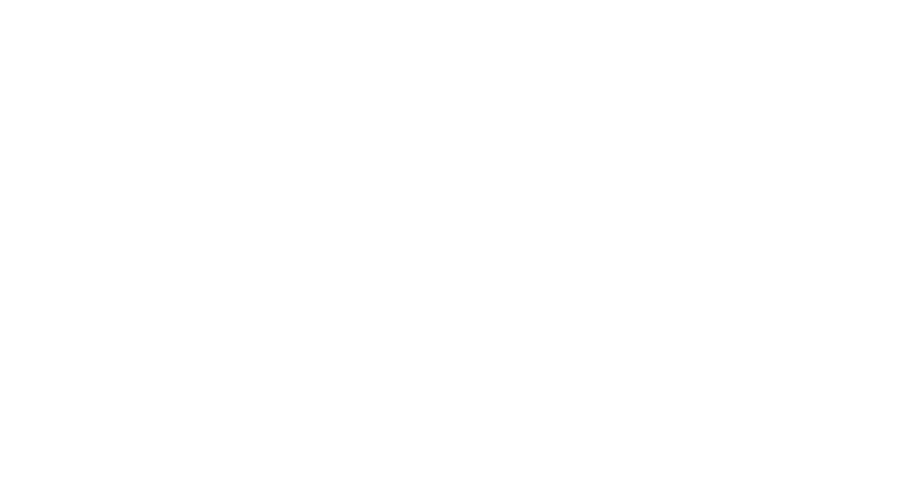
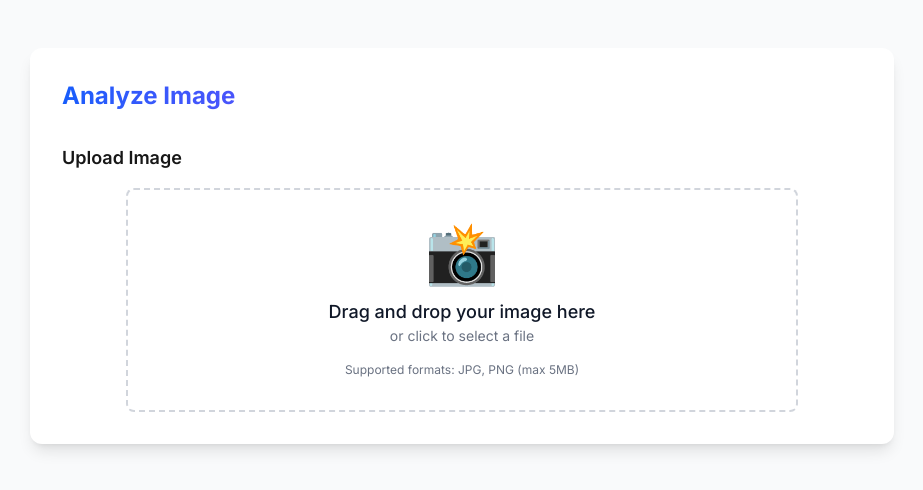
Before and after one commit to Barsaan/ProofSnap, a Next.js app: page /analyze in a window 1280 px wide. Before the commit this address had no page. Shown: the top 490 px of the page, without its empty margins (178-1101 px from the left). Built offline with nearby package versions, Linux system fonts and the light colour scheme.

Commit message:
fix: update analyze page to handle OCR internally

```diff
--- a/src/app/analyze/page.tsx
+++ b/src/app/analyze/page.tsx
@@ -1,48 +1,69 @@
 'use client';
 
-import { useState, useEffect } from 'react';
+import { useState, useCallback } from 'react';
 import { useRouter } from 'next/navigation';
 import Image from 'next/image';
-import OCRDisplay from '@/components/OCRDisplay';
+import ImageUploader from '@/components/ImageUploader';
+import { createWorker } from 'tesseract.js';
 
 export default function AnalyzePage() {
   const router = useRouter();
-  const [imageUrl, setImageUrl] = useState<string | null>(null);
-  const [ocrText, setOcrText] = useState<string>('');
-  const [isAnalyzing, setIsAnalyzing] = useState(true);
+  const [imageUrl, setImageUrl] = useState<string>('');
+  const [extractedText, setExtractedText] = useState<string>('');
+  const [isAnalyzing, setIsAnalyzing] = useState(false);
 
-  useEffect(() => {
-    const storedImage = sessionStorage.getItem('uploadedImage');
-    if (!storedImage) {
-      router.push('/');
-      return;
+  const handleImageUpload = useCallback(async (file: File) => {
+    const reader = new FileReader();
+    reader.onloadend = () => {
+      const result = reader.result as string;
+      setImageUrl(result);
+      performOCR(result);
+    };
+    reader.readAsDataURL(file);
+  }, []);
+
+  const performOCR = async (imageUrl: string) => {
+    try {
+      setIsAnalyzing(true);
+      const worker = await createWorker('eng');
+      const { data: { text } } = await worker.recognize(imageUrl);
+      await worker.terminate();
+      setExtractedText(text);
+    } catch (error) {
+      console.error('OCR Error:', error);
+      setExtractedText('Failed to extract text. Please try again.');
+    } finally {
+      setIsAnalyzing(false);
     }
-    setImageUrl(storedImage);
-  }, [router]);
-
-  const handleOCRComplete = (text: string) => {
-    setOcrText(text);
-    setIsAnalyzing(false);
   };
 
   const handleVerify = () => {
-    // Store OCR text in sessionStorage for the report page
-    sessionStorage.setItem('ocrText', ocrText);
-    router.push('/report');
+    if (imageUrl && extractedText) {
+      const params = new URLSearchParams({
+        image: imageUrl,
+        text: extractedText,
+      });
+      router.push(`/report?${params.toString()}`);
+    }
   };
-
-  if (!imageUrl) {
-    return null;
-  }
 
   return (
     <main className="min-h-screen bg-gray-50 py-12">
       <div className="max-w-4xl mx-auto px-4">
         <div className="bg-white rounded-xl shadow-lg p-8">
-          <h1 className="text-2xl font-bold text-gray-900 mb-6">Image Analysis</h1>
+          <h1 className="text-2xl font-bold bg-gradient-to-r from-blue-600 to-purple-600 bg-clip-text text-transparent mb-8">
+            Analyze Image
+          </h1>
 
-          <div className="grid grid-cols-1 md:grid-cols-2 gap-8">
+          <div className="space-y-8">
             <div>
+              <h2 className="text-lg font-semibold mb-4">Upload Image</h2>
+              <ImageUploader onImageUpload={handleImageUpload} />
+            </div>
+
+            {imageUrl && (
+              <div>
+                <h2 className="text-lg font-semibold mb-4">Preview</h2>
                 <div className="relative w-full h-64 mb-4">
                   <Image
                     src={imageUrl}
@@ -52,33 +73,34 @@
                   />
                 </div>
               </div>
+            )}
 
-            <div className="space-y-6">
+            {imageUrl && (
               <div>
                 <h2 className="text-lg font-semibold mb-2">OCR Results</h2>
                 {isAnalyzing ? (
-                  <OCRDisplay imageUrl={imageUrl} onOCRComplete={handleOCRComplete} />
+                  <div className="animate-pulse">
+                    <div className="h-4 bg-gray-200 rounded w-3/4 mb-2"></div>
+                    <div className="h-4 bg-gray-200 rounded w-1/2"></div>
+                  </div>
                 ) : (
                   <div className="bg-gray-50 rounded-lg p-4 h-64 overflow-y-auto">
                     <pre className="text-sm text-gray-700 whitespace-pre-wrap">
-                      {ocrText || 'No text detected'}
+                      {extractedText || 'No text detected'}
                     </pre>
                   </div>
                 )}
               </div>
+            )}
 
+            {imageUrl && extractedText && !isAnalyzing && (
               <button
                 onClick={handleVerify}
-                disabled={isAnalyzing}
-                className={`w-full px-6 py-3 rounded-lg font-medium text-white transition-colors
-                  ${isAnalyzing
-                    ? 'bg-gray-400 cursor-not-allowed'
-                    : 'bg-blue-600 hover:bg-blue-700'
-                  }`}
+                className="w-full bg-blue-600 text-white py-3 px-6 rounded-lg hover:bg-blue-700 transition-colors"
               >
-                {isAnalyzing ? 'Analyzing...' : 'Verify Now'}
+                Verify Now
               </button>
-            </div>
+            )}
           </div>
         </div>
       </div>
```
Lines whose indentation alone changed are shown as unchanged.
